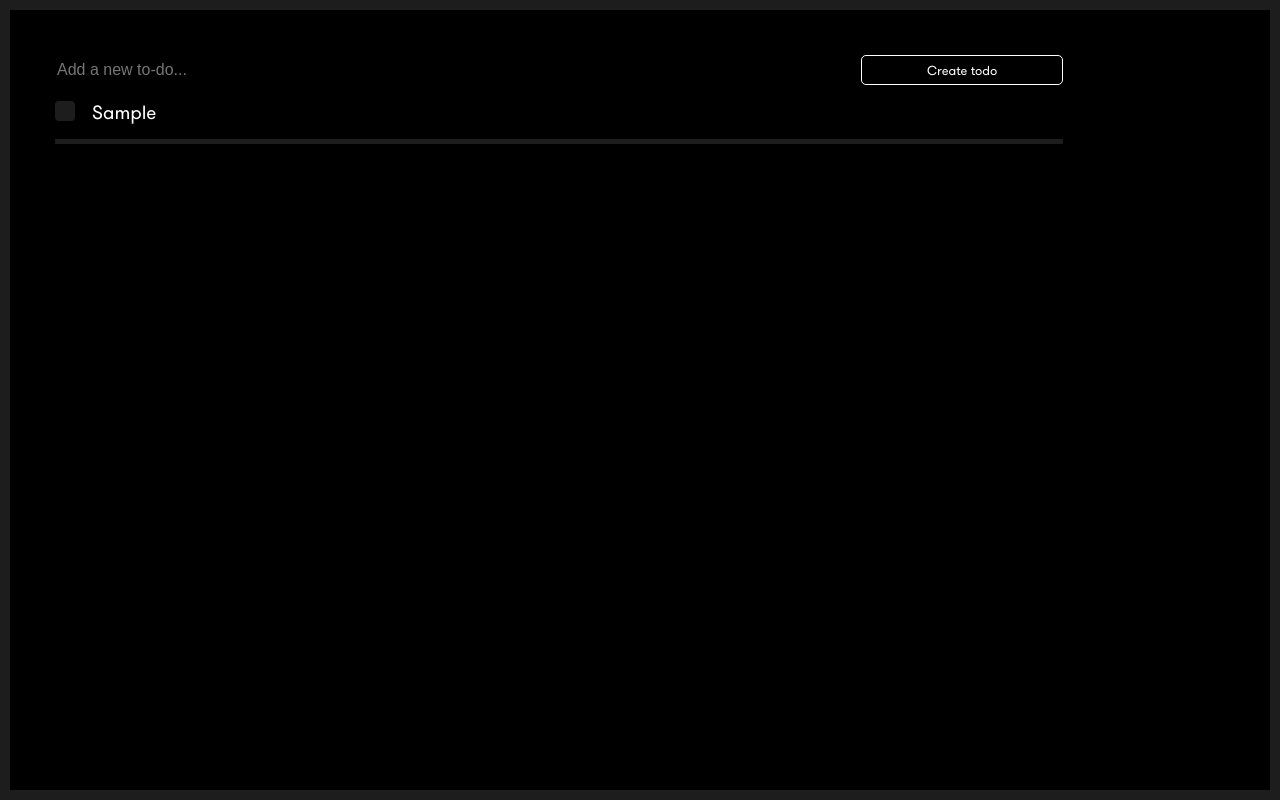
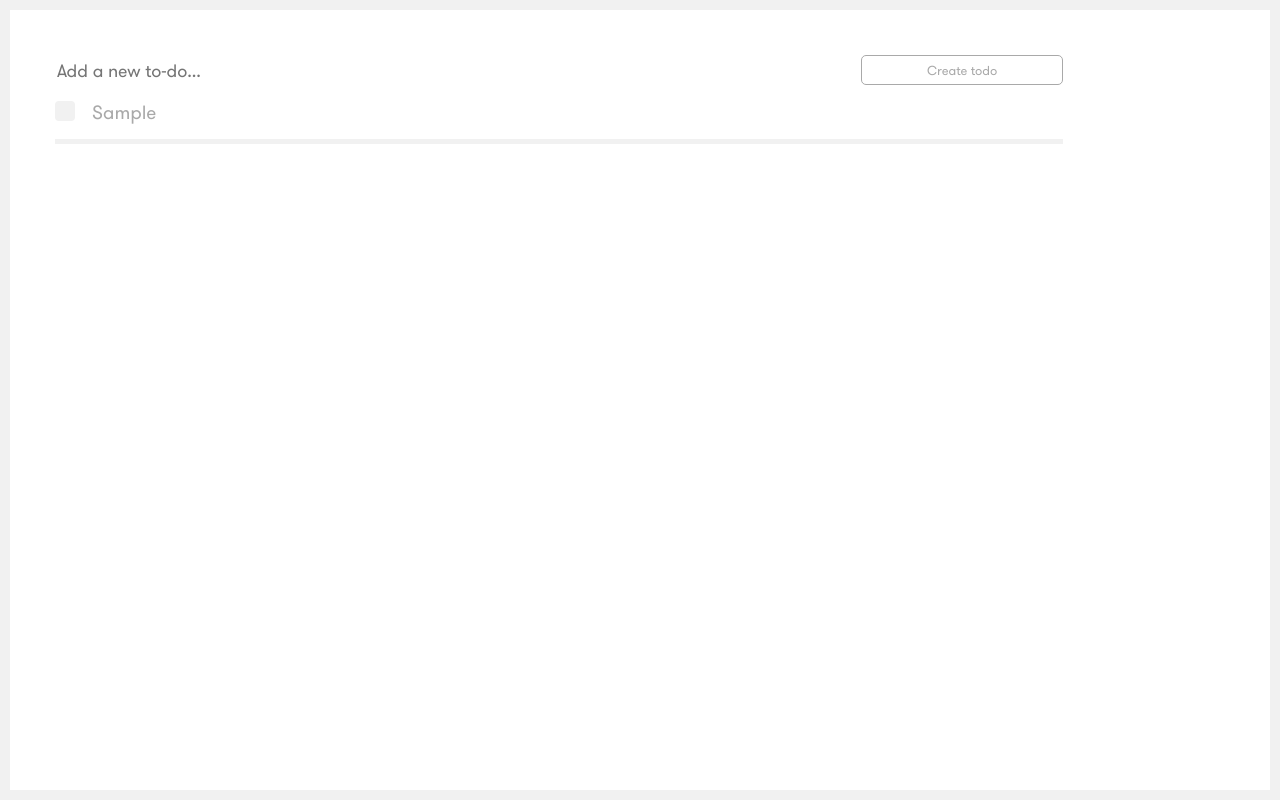
Before and after one commit to keyserfaty/pure-js-todos, a website with bundled scripts: page index.html in a window 1280 px wide. Both pictures are taken after typing "Sample" into the empty fields and a click on the button "Create todo". Built offline with nearby package versions, Linux system fonts and the light colour scheme.

Commit message:
update style

```diff
--- a/index.css
+++ b/index.css
@@ -56,12 +56,11 @@
 
 body {
   position: relative;
-  background: black;
   font-family: 'GT Walsheim';
   font-size: larger;
-  color: white;
+  color: darkgrey;
   margin: 0;
-  border: 10px solid #1e1d1d;
+  border: 10px solid #f1f1f1;
 }
 
 input:focus, button:focus {
@@ -77,7 +76,7 @@ section.container {
 
 .todo {
   padding: 15px 0;
-  border-bottom: 5px solid #1e1d1d;
+  border-bottom: 5px solid #f1f1f1;
   margin-top: 0px;
 }
 
@@ -96,7 +95,7 @@ button.create-todo {
   height: 30px;
   width: 20%;
   border-radius: 5px;
-  color: white;
+  color: darkgrey;
   font-family: GT Walsheim;
   font-size: 13px;
   cursor: pointer;
@@ -106,11 +105,12 @@ button.create-todo {
 input[type="text"] {
   height: 30px;
   width: 80%;
-  font-size: 16px;
+  font-size: 18px;
   border: none;
   background: none;
   border-left: 2px;
-  color: white;
+  color: #adadad;
+  font-family: 'GT Walsheim';
 }
 
 .todo {
@@ -134,7 +134,7 @@ input[type="text"] {
   top: 16px;
   left: 0;
   border-radius: 4px;
-  background: #1d1d1d;
+  background: #f1f1f1;
 }
 
 .todo label:after {
@@ -144,7 +144,7 @@ input[type="text"] {
    position: absolute;
    top: 4px;
    left: 4px;
-   border: 3px solid #fcfff4;
+   border: 3px solid #adadad;
    border-top: none;
    border-right: none;
    background: transparent;
@@ -160,11 +160,11 @@ input[type="text"] {
 
 .selected span {
   text-decoration: line-through;
-  color: #4d4d4d;
+  color: #f1f1f1;
 }
 
 button.create-todo:hover {
-  background: white;
+  background: #f1f1f1;
   border: 1px solid white;
-  color: black;
+  color: #a9a9a9;
 }
```
